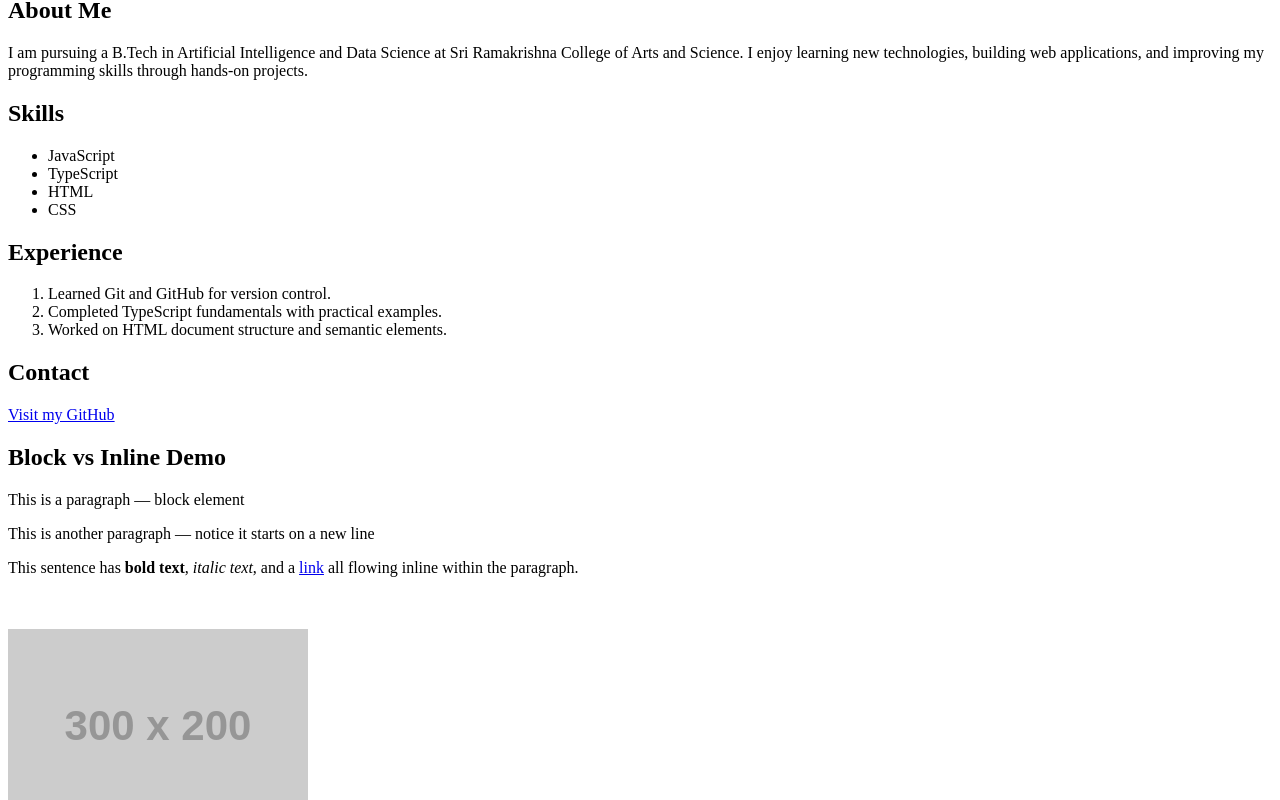
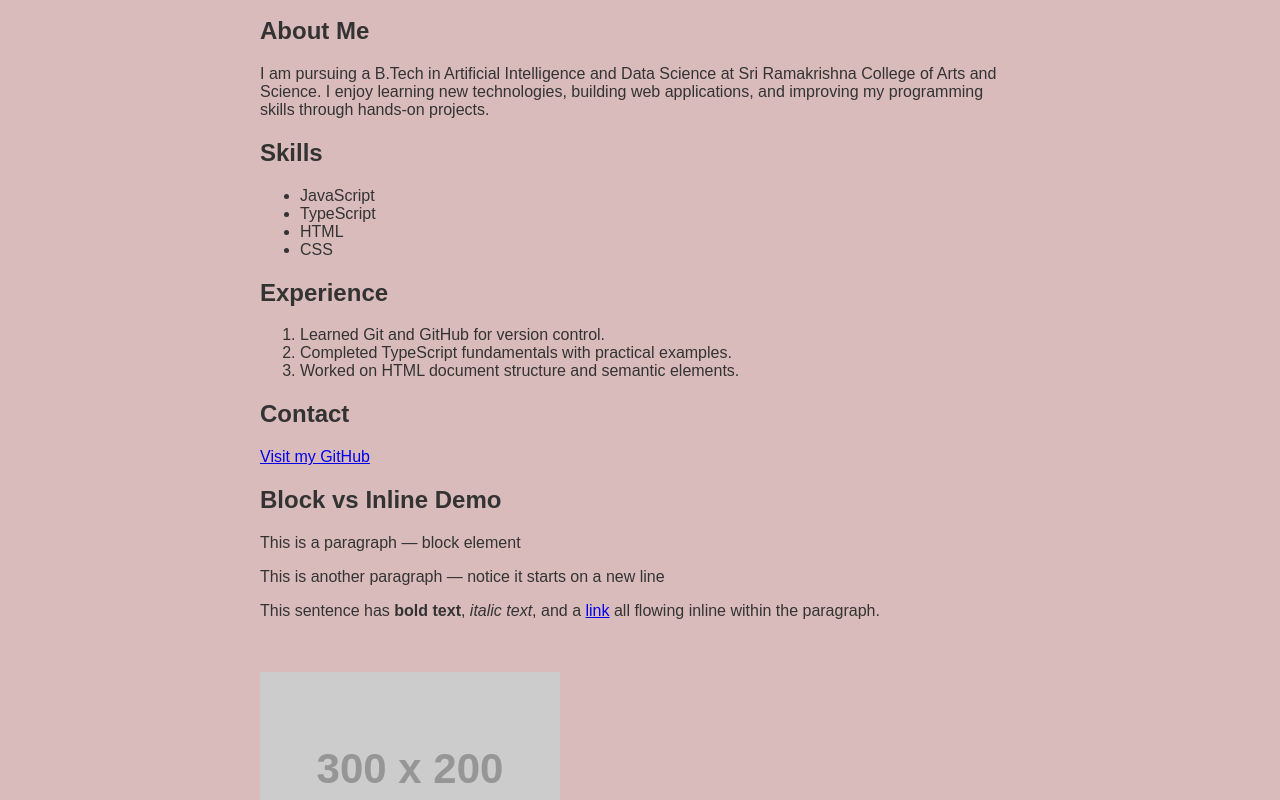
Before and after one commit to Priyadharshinirameshkumar/TypeScript, a plain HTML site: page html-css/session1/index.html in a window 1280 px wide. Shown: the part 83-883 px from the top of the page. Drawn offline with Linux system fonts and the light colour scheme; placeholder pictures from the web are drawn by us.

Commit message:
html-css/session1: link external stylesheet

```diff
--- a/html-css/session1/css/styles.css
+++ b/html-css/session1/css/styles.css
@@ -0,0 +1,21 @@
+* {
+    box-sizing: border-box;
+}
+
+body {
+    font-family: sans-serif;
+    max-width: 800px;
+    margin: 0 auto;
+    padding: 20px;
+    background-color: #dabbbb;
+    color: #333;
+}
+
+/*
+The stylesheet is linked inside the <head> so the browser loads
+the CSS before displaying the webpage.
+
+This prevents the page from first appearing without styles and
+then suddenly changing after the CSS loads, providing a smoother
+user experience.
+*/
--- a/html-css/session1/index.html
+++ b/html-css/session1/index.html
@@ -2,12 +2,13 @@
 <html lang="en">
 
 <head>
+
     <meta charset="UTF-8">
 
     <meta name="viewport" content="width=device-width, initial-scale=1.0">
 
     <title>Priyadharshini | Portfolio</title>
-
+  <link rel="stylesheet" href="css/styles.css">
     <!--
         The viewport meta tag makes the webpage responsive.
         width=device-width sets the page width to match the device screen.
```
